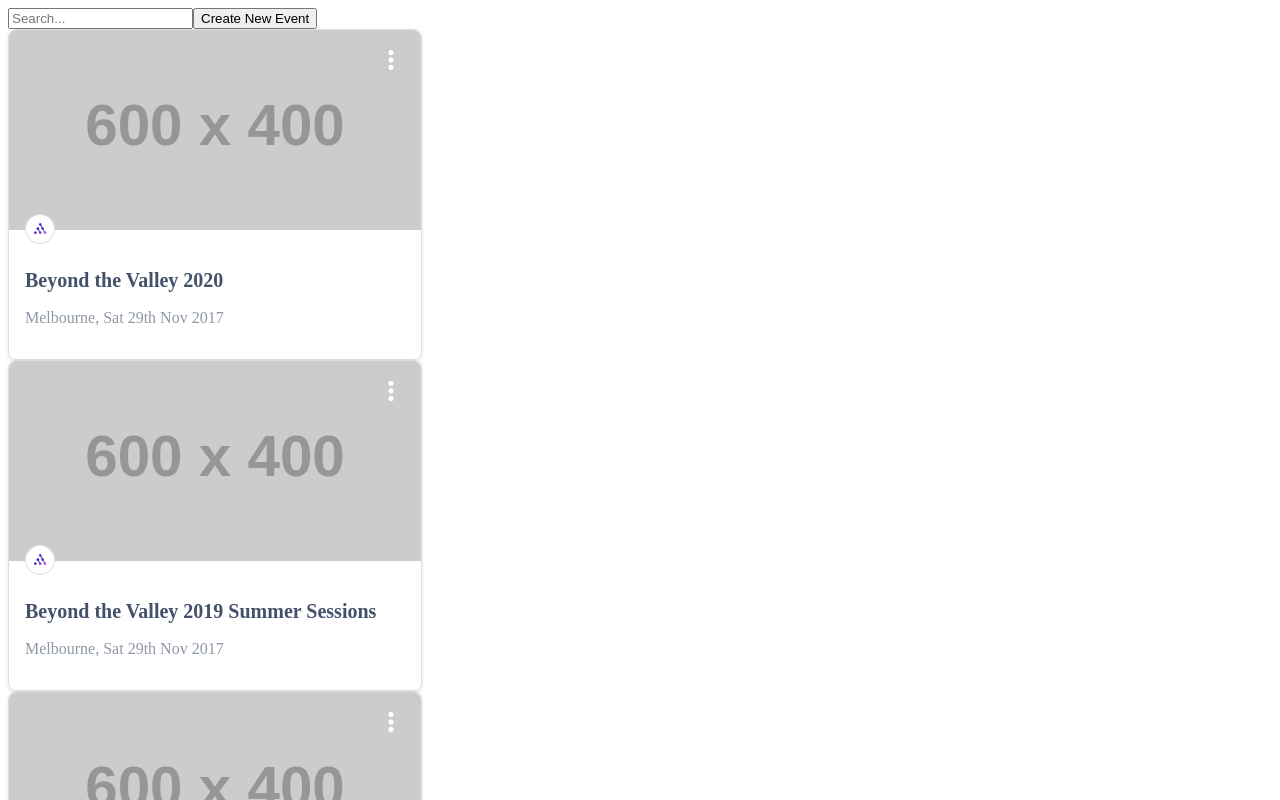
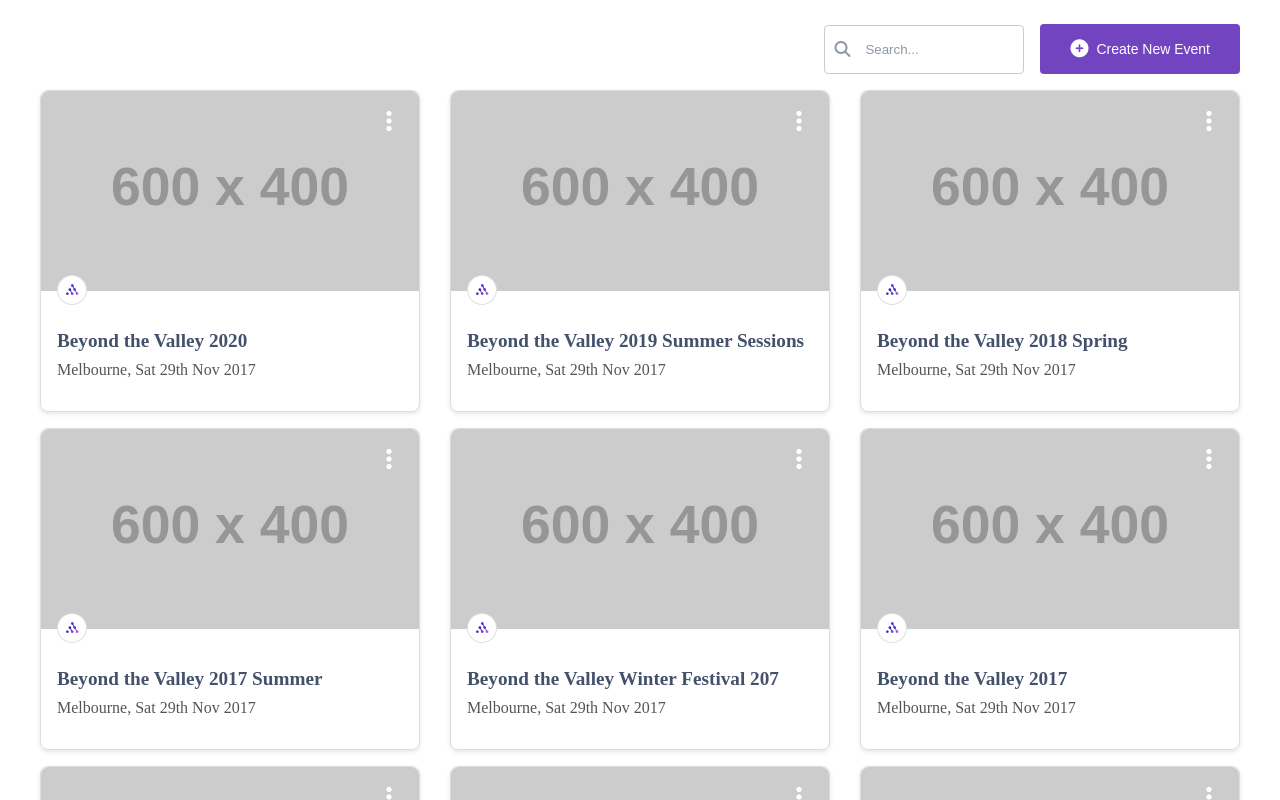
Before and after one commit to HarrisonChow/AR-Test, a Vue app: page / in a window 1280 px wide. Shown: the top 800 px of the page. Built offline with nearby package versions, Linux system fonts and the light colour scheme.

Commit message:
cards UI layout, styling update

```diff
--- a/src/components/CardItem.vue
+++ b/src/components/CardItem.vue
@@ -57,7 +57,7 @@
     width: 100%;
     max-width: 380px;
     border: 1px solid #dcdee4;
-    border-radius: 8px;
+    border-radius: 4px;
     position: relative;
     padding: 1rem;
     box-shadow: 0 2px 4px rgba(0, 0, 0, 0.1);
--- a/src/components/CardList.vue
+++ b/src/components/CardList.vue
@@ -1,8 +1,22 @@
 <template>
-    <div class="card-list-container">
+    <div class="container">
         <div class="header">
-            <input type="text" v-model="searchQuery" placeholder="Search..." />
-            <button>Create New Event</button>
+            <div class="actions">
+                <div class="search-container">
+                    <i class="fa fa-search search-icon"></i>
+                    <input
+                        type="text"
+                        v-model="searchQuery"
+                        placeholder="Search..."
+                        class="search-bar"
+                    />
+                </div>
+                <button class="create-button" @click="createEvent">
+                    <i class="fa fa-plus-circle icon"></i>
+                    <span class="button-text">Create New Event</span>
+                    <span class="button-text-mobile">Create</span>
+                </button>
+            </div>
         </div>
         <div class="card-list">
             <CardItem
@@ -103,7 +117,146 @@
             );
         },
     },
+    methods: {
+        createEvent() {
+            alert("Create new event clicked!");
+        },
+    },
 };
 </script>
 
-<style lang="scss"></style>
+<style lang="scss">
+.container {
+    padding: 1rem;
+    display: flex;
+    flex-direction: column;
+    align-items: center; /* Center content horizontally on mobile */
+    max-width: 1200px; /* Set maximum width */
+    margin: 0 auto; /* Center container horizontally */
+}
+
+.header {
+    width: 100%;
+    display: flex;
+    justify-content: flex-end; /* Align header items to the right */
+    margin-bottom: 1rem;
+
+    .actions {
+        display: flex;
+        align-items: center;
+        .search-container {
+            position: relative;
+            display: flex;
+            align-items: center;
+            max-width: 100%; /* Adjust as needed for responsiveness */
+        }
+
+        .search-icon {
+            position: absolute;
+            left: 10px; /* Adjust to position the icon inside the input */
+            font-size: 16px; /* Adjust the size of the icon */
+            color: #8e97a6;
+        }
+
+        .search-container input::placeholder {
+            color: #8e97a6; /* Adjust placeholder text color if needed */
+        }
+
+        .search-bar {
+            margin-right: 1rem;
+            padding: 16px 20px 16px 40px;
+            border: 1px solid #ccc;
+            border-radius: 4px;
+            box-sizing: border-box;
+            max-width: 200px; /* Adjust width as needed */
+        }
+        .create-button {
+            display: flex;
+            align-items: center;
+            padding: 16px 30px;
+            background-color: #7344c0;
+            color: white;
+            border: none;
+            border-radius: 4px;
+            cursor: pointer;
+
+            .button-text {
+                display: block;
+                font-size: 14px;
+            }
+
+            .button-text-mobile {
+                display: none;
+            }
+            .icon {
+                margin-right: 8px; /* Adjust space between icon and text */
+                font-size: 18px; /* Adjust size of the icon */
+
+                @media (max-width: 767px) {
+                    display: none; /* Hide icon on mobile view */
+                }
+            }
+            &:hover {
+                background-color: #592f9d;
+            }
+        }
+    }
+}
+
+.card-list {
+    display: flex;
+    flex-wrap: wrap;
+    justify-content: space-between;
+    gap: 1rem;
+
+    .card {
+        width: 100%;
+        max-width: 380px;
+        padding: 1rem;
+        border: 1px solid #ddd;
+        border-radius: 8px;
+        box-shadow: 0 2px 4px rgba(0, 0, 0, 0.1);
+        box-sizing: border-box;
+
+        .card-title {
+            font-size: 1.2rem;
+            font-weight: bold;
+            white-space: nowrap;
+            overflow: hidden;
+            text-overflow: ellipsis;
+        }
+
+        .card-description {
+            margin-top: 0.5rem;
+            color: #555;
+        }
+    }
+}
+
+@media (max-width: 767px) {
+    .header {
+        justify-content: center; /* Center header items on mobile */
+        .actions {
+            .search-bar {
+                width: 100%;
+                margin-right: 0;
+            }
+            .create-button {
+                margin-top: 0.5rem;
+                .button-text {
+                    display: none;
+                }
+
+                .button-text-mobile {
+                    display: block;
+                }
+            }
+        }
+    }
+}
+@media (max-width: 1220px) {
+    .card-list {
+        justify-content: center; /* Center cards horizontally */
+    }
+}
+</style>
```
